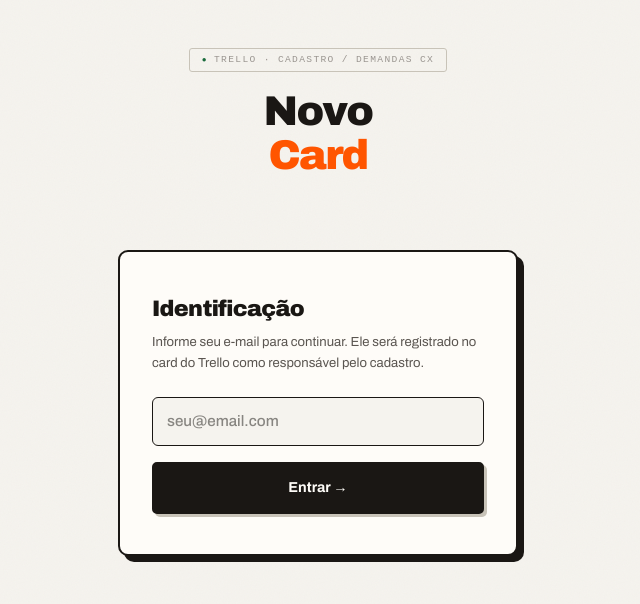
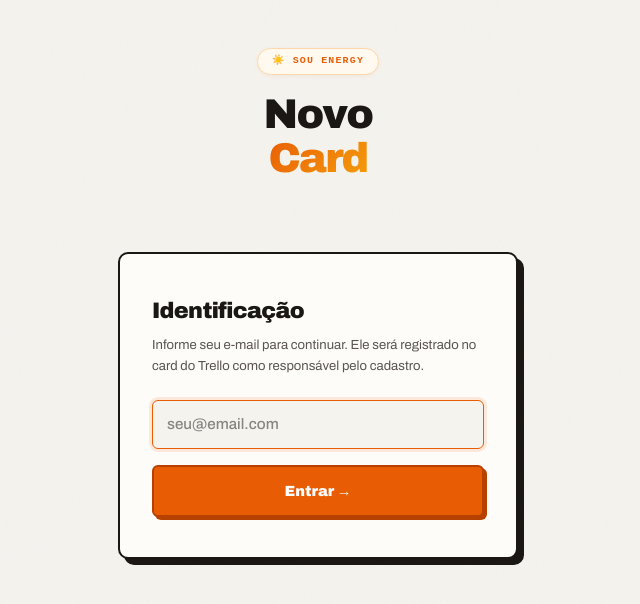
Before and after one commit to davilopes-arch/FORMULARIO-DO-TRELLO, a React (Vite) app: page / in a window 1280 px wide. Shown: the top 604 px of the page, without its empty margins (322-962 px from the left). Built offline with nearby package versions, Linux system fonts and the light colour scheme; a web font is replaced by a local one.

Commit message:
style: apply Sou Energy branding
Update visual identity with new color palette and design tokens, and streamline UI header components for a consistent professional look.

```diff
--- a/src/components/CadastroForm.tsx
+++ b/src/components/CadastroForm.tsx
@@ -148,16 +148,6 @@ export function CadastroForm({
       >
         ← Menu principal
       </button>
-
-      <div className="cadastro-header">
-        <div className="cadastro-badge">📋 Novo Cadastro</div>
-        <h2>
-          Novo <em>Cadastro</em>
-        </h2>
-        <p>
-          Preencha os dados abaixo para criar um card na lista <strong>CADASTRO</strong> com todas as informações do cliente.
-        </p>
-      </div>
 
       <div className="form-body">
         {/* NOME E TITULO DO CARD */}
--- a/src/components/FreteForm.tsx
+++ b/src/components/FreteForm.tsx
@@ -126,17 +126,6 @@ export function FreteForm({
       >
         ← Menu principal
       </button>
-
-      <div className="frete-header">
-        <div className="frete-badge">🚚 Solicitação de Frete</div>
-        <h2>
-          Cotar <em>Frete</em>
-        </h2>
-        <p>
-          Preencha os dados abaixo para criar um card na lista{' '}
-          <strong>SOLICITAÇÃO DE FRETE</strong> com todas as informações da cotação.
-        </p>
-      </div>
 
       <div className="form-body">
         {/* NOME / TITULO */}
--- a/src/components/Header.tsx
+++ b/src/components/Header.tsx
@@ -8,7 +8,7 @@ export function Header({ userEmail, onLogout }: HeaderProps) {
     <header className="hdr text-center">
       <div className="flex flex-col items-center">
         <div className="hdr-badge">
-          Trello · CADASTRO / DEMANDAS CX
+          <span className="hdr-badge-solar">☀️ SOU ENERGY</span>
         </div>
 
         {userEmail && (
--- a/src/components/MainMenuView.tsx
+++ b/src/components/MainMenuView.tsx
@@ -8,7 +8,10 @@ interface MainMenuViewProps {
 export function MainMenuView({ onSelectForm, onOpenEquipeModal }: MainMenuViewProps) {
   return (
     <div className="py-2">
-      <div className="menu-title">O que você deseja fazer?</div>
+      <div className="menu-title flex items-center gap-2">
+        <span className="w-2 h-2 rounded-full bg-[var(--solar)] inline-block" />
+        O que você deseja fazer?
+      </div>
       <div className="menu-sub">Selecione o tipo de solicitação para continuar.</div>
 
       <div className="menu-list">
@@ -62,7 +65,7 @@ export function MainMenuView({ onSelectForm, onOpenEquipeModal }: MainMenuViewPr
         <div className="pt-4 flex justify-center">
           <button
             type="button"
-            className="text-xs font-mono font-semibold text-[var(--ink2)] hover:text-[var(--ink)] bg-[var(--surface)] hover:bg-[var(--surface2)] border border-[var(--border2)] px-3.5 py-2 rounded-lg transition-all flex items-center gap-2 shadow-xs cursor-pointer"
+            className="text-xs font-mono font-semibold text-[var(--ink2)] hover:text-[var(--solar-dark)] bg-[var(--surface)] hover:bg-[var(--solar-bg)] border border-[var(--border2)] hover:border-[var(--solar-bd)] px-3.5 py-2 rounded-lg transition-all flex items-center gap-2 shadow-xs cursor-pointer"
             onClick={onOpenEquipeModal}
             title="Gerenciar nomes e ícones das equipes"
           >
--- a/src/index.css
+++ b/src/index.css
@@ -18,6 +18,18 @@
   --yellow-bg: #fef8e8;
   --blue: #1a3f6b;
   --blue-bg: #eef4fc;
+
+  /* SOU ENERGY SOLAR IDENTITY */
+  --solar: #e85d04;
+  --solar-hover: #d04f00;
+  --solar-amber: #f59e0b;
+  --solar-gold: #ffb703;
+  --solar-bg: #fff9f0;
+  --solar-bg-hover: #fff1e0;
+  --solar-bd: #fed7aa;
+  --solar-bd-active: #ea580c;
+  --solar-dark: #7c2d12;
+  --solar-shadow: rgba(232, 93, 4, 0.25);
 }
 
 * {
@@ -60,21 +72,26 @@ body::before {
 .hdr-badge {
   display: inline-flex;
   align-items: center;
-  gap: 6px;
+  gap: 8px;
   font-family: 'Archivo Mono', monospace;
-  font-size: 0.6rem;
-  letter-spacing: 0.14em;
+  font-size: 0.62rem;
+  letter-spacing: 0.12em;
   text-transform: uppercase;
-  color: var(--ink3);
-  border: 1px solid var(--border2);
-  padding: 4px 12px;
-  border-radius: 3px;
+  color: var(--ink);
+  background: var(--solar-bg);
+  border: 1px solid var(--solar-bd);
+  padding: 5px 14px;
+  border-radius: 999px;
   margin-bottom: 18px;
+  box-shadow: 0 1px 4px rgba(232, 93, 4, 0.08);
 }
-.hdr-badge::before {
-  content: '●';
-  color: var(--green);
-  font-size: 0.5rem;
+.hdr-badge-solar {
+  color: var(--solar);
+  font-weight: 700;
+}
+.hdr-badge-sep {
+  color: var(--solar-bd-active);
+  opacity: 0.7;
 }
 .hdr h1 {
   font-size: 2.6rem;
@@ -87,7 +104,10 @@ body::before {
 }
 .hdr h1 em {
   font-style: normal;
-  color: #ff5500;
+  color: var(--solar);
+  background: linear-gradient(135deg, #e85d04 0%, #f59e0b 100%);
+  -webkit-background-clip: text;
+  -webkit-text-fill-color: transparent;
 }
 .hdr p {
   font-size: 0.88rem;
@@ -129,10 +149,11 @@ body::before {
   outline: none;
   background: var(--bg);
   color: var(--ink);
-  transition: border 0.18s;
+  transition: all 0.18s;
 }
 .login-input:focus {
-  border-color: var(--ink);
+  border-color: var(--solar);
+  box-shadow: 0 0 0 3px rgba(232, 93, 4, 0.12);
 }
 .login-input.err {
   border-color: var(--red);
@@ -147,20 +168,21 @@ body::before {
   margin-top: 16px;
   width: 100%;
   font-family: 'Archivo', sans-serif;
-  font-size: 0.9rem;
-  font-weight: 700;
+  font-size: 0.92rem;
+  font-weight: 800;
   padding: 13px;
-  background: var(--ink);
-  color: var(--surface);
-  border: 2px solid var(--ink);
-  border-radius: 5px;
+  background: var(--solar);
+  color: #ffffff;
+  border: 2px solid #b74100;
+  border-radius: 6px;
   cursor: pointer;
   transition: all 0.18s;
-  box-shadow: 3px 3px 0 var(--border2);
+  box-shadow: 3px 3px 0 #b74100;
 }
 .btn-login:hover {
+  background: var(--solar-hover);
   transform: translate(-2px, -2px);
-  box-shadow: 5px 5px 0 var(--border2);
+  box-shadow: 5px 5px 0 #b74100;
 }
 
 /* BADGE USUÁRIO */
@@ -243,7 +265,7 @@ body::before {
   border-top: 1px solid var(--border);
 }
 .field:focus-within {
-  border-bottom-color: var(--ink);
+  border-bottom-color: var(--solar);
 }
 .field-head {
   display: flex;
@@ -316,8 +338,8 @@ body::before {
   user-select: none;
 }
 .eq-box:hover {
-  border-color: var(--border2);
-  box-shadow: 0 2px 8px rgba(0, 0, 0, 0.06);
+  border-color: var(--solar-bd);
+  box-shadow: 0 2px 8px rgba(232, 93, 4, 0.1);
   transform: translateY(-1px);
 }
 .eq-box .eq-ico {
@@ -332,12 +354,13 @@ body::before {
 }
 .eq-box.sel {
   border-width: 2px;
-  border-color: var(--ink);
-  background: var(--surface2);
-  box-shadow: 3px 3px 0 var(--ink);
+  border-color: var(--solar);
+  background: var(--solar-bg);
+  box-shadow: 3px 3px 0 var(--solar);
 }
 .eq-box.sel .eq-name {
-  color: var(--ink);
+  color: var(--solar-dark);
+  font-weight: 700;
 }
 
 /* RCA DISPLAY */
@@ -353,7 +376,7 @@ body::before {
   transition: all 0.18s;
 }
 .rca-display:hover {
-  border-color: var(--ink);
+  border-color: var(--solar-amber);
 }
 .rca-display-name {
   font-size: 0.95rem;
@@ -394,14 +417,15 @@ body::before {
   background: var(--surface);
 }
 .toggle-opt:hover {
-  border-color: var(--ink);
-  color: var(--ink);
+  border-color: var(--solar);
+  color: var(--solar-dark);
 }
 .toggle-opt.sel {
-  border-color: var(--ink);
+  border-color: var(--solar);
   border-width: 2px;
-  background: var(--ink);
-  color: var(--surface);
+  background: var(--solar);
+  color: #ffffff;
+  box-shadow: 2px 2px 0 #b74100;
 }
 .toggle-opt .tog-icon {
   font-size: 1.4rem;
@@ -431,8 +455,8 @@ body::before {
   user-select: none;
 }
 .et-btn:hover {
-  border-color: var(--ink);
-  color: var(--ink);
+  border-color: var(--solar);
+  color: var(--solar-dark);
 }
 .et-btn.sel {
   border-width: 2px;
@@ -470,11 +494,13 @@ body::before {
 .preview-wrap {
   background: var(--surface);
   border: 1.5px solid var(--border2);
+  border-top: 3px solid var(--solar);
   border-radius: 8px;
   padding: 20px;
   margin-top: 32px;
   position: relative;
   overflow: hidden;
+  box-shadow: 0 4px 16px rgba(232, 93, 4, 0.06);
 }
 .preview-header-label {
   position: absolute;
@@ -559,32 +585,37 @@ body::before {
 }
 .btn-submit {
   font-family: 'Archivo', sans-serif;
-  font-size: 0.9rem;
-  font-weight: 700;
+  font-size: 0.92rem;
+  font-weight: 800;
   letter-spacing: 0.02em;
   padding: 14px 32px;
-  background: var(--ink);
-  color: var(--surface);
-  border: 2px solid var(--ink);
-  border-radius: 5px;
+  background: var(--solar);
+  color: #ffffff;
+  border: 2px solid #b74100;
+  border-radius: 6px;
   cursor: pointer;
   transition: all 0.18s;
   display: flex;
   align-items: center;
   gap: 8px;
-  box-shadow: 3px 3px 0 var(--border2);
+  box-shadow: 3px 3px 0 #b74100;
 }
 .btn-submit:hover:not(:disabled) {
+  background: var(--solar-hover);
   transform: translate(-2px, -2px);
-  box-shadow: 5px 5px 0 var(--border2);
+  box-shadow: 5px 5px 0 #b74100;
 }
 .btn-submit:active:not(:disabled) {
   transform: translate(1px, 1px);
-  box-shadow: 1px 1px 0 var(--border2);
+  box-shadow: 1px 1px 0 #b74100;
 }
 .btn-submit:disabled {
-  opacity: 0.6;
+  opacity: 0.55;
   cursor: not-allowed;
+  background: var(--border2);
+  border-color: var(--border2);
+  box-shadow: none;
+  color: var(--ink3);
 }
 .btn-reset {
   font-family: 'Archivo Mono', monospace;
@@ -763,13 +794,14 @@ body::before {
   box-shadow: 6px 6px 0 #9b6dff44;
 }
 .menu-btn-frete {
-  background: var(--yellow-bg);
-  border-color: #e8c840;
-  color: var(--yellow);
-  box-shadow: 4px 4px 0 #e8c84044;
+  background: var(--solar-bg);
+  border-color: var(--solar-bd);
+  color: var(--solar-dark);
+  box-shadow: 4px 4px 0 var(--solar-bd);
 }
 .menu-btn-frete:hover {
-  box-shadow: 6px 6px 0 #e8c84044;
+  border-color: var(--solar);
+  box-shadow: 6px 6px 0 rgba(232, 93, 4, 0.25);
 }
 .menu-btn-cadastro {
   background: var(--blue-bg);
@@ -792,10 +824,9 @@ body::before {
   background: var(--surface);
   position: relative;
 }
-.anexo-area:hover,
-.anexo-area.drag {
-  border-color: var(--ink);
-  background: var(--surface2);
+.anexo-area:hover {
+  border-color: var(--solar);
+  background: var(--solar-bg);
 }
 .anexo-area.drag {
   border-color: var(--green);
@@ -890,8 +921,9 @@ body::before {
   margin-bottom: 28px;
 }
 .btn-back-menu:hover {
-  border-color: var(--ink);
-  color: var(--ink);
+  border-color: var(--solar);
+  color: var(--solar-dark);
+  background: var(--solar-bg);
 }
 
 /* MODAL STYLES */
@@ -957,7 +989,8 @@ body::before {
   transition: border 0.18s;
 }
 .modal-search:focus {
-  border-color: var(--ink);
+  border-color: var(--solar);
+  box-shadow: 0 0 0 2px rgba(232, 93, 4, 0.12);
 }
 .modal-body {
   overflow-y: auto;
@@ -1016,16 +1049,17 @@ body::before {
   text-align: left;
 }
 .rca-name-btn:hover {
-  border-color: var(--ink);
-  color: var(--ink);
-  background: var(--surface2);
+  border-color: var(--solar);
+  color: var(--solar-dark);
+  background: var(--solar-bg);
 }
 .rca-name-btn.active {
-  border-color: var(--ink);
+  border-color: var(--solar);
   border-width: 2px;
-  background: var(--ink);
-  color: var(--surface);
+  background: var(--solar);
+  color: #ffffff;
   font-weight: 700;
+  box-shadow: 2px 2px 0 #b74100;
 }
 .rca-name-edit {
   display: flex;
@@ -1108,17 +1142,18 @@ body::before {
   font-size: 0.82rem;
   font-weight: 700;
   padding: 9px 22px;
-  background: var(--ink);
-  color: var(--surface);
-  border: none;
+  background: var(--solar);
+  color: #ffffff;
+  border: 1.5px solid #b74100;
   border-radius: 5px;
   cursor: pointer;
   transition: all 0.15s;
-  box-shadow: 2px 2px 0 var(--border2);
+  box-shadow: 2px 2px 0 #b74100;
 }
 .btn-confirm-rca:hover {
+  background: var(--solar-hover);
   transform: translate(-1px, -1px);
-  box-shadow: 3px 3px 0 var(--border2);
+  box-shadow: 3px 3px 0 #b74100;
 }
 .btn-cancel-rca {
   font-family: 'Archivo Mono', monospace;
```
